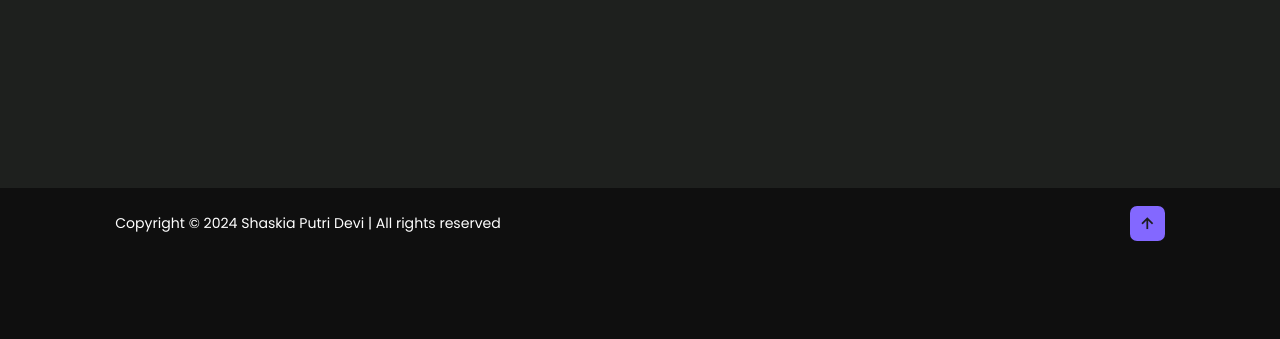
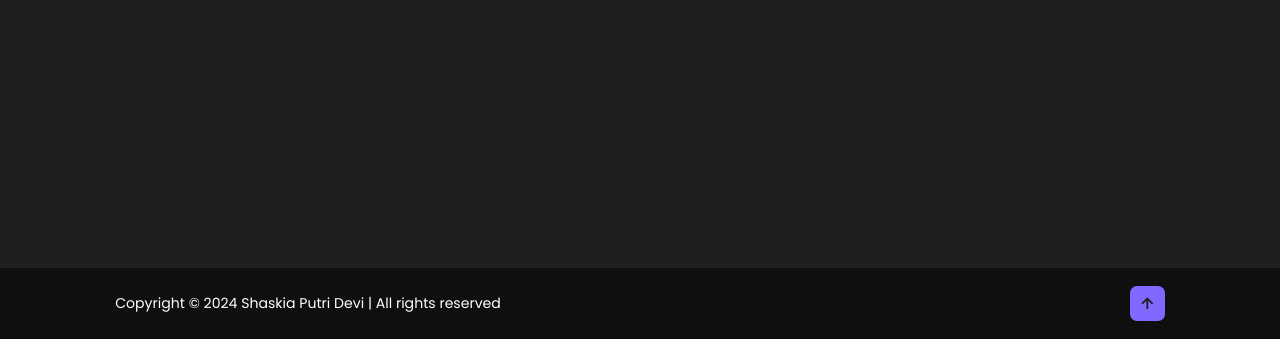
Before and after one commit to syxherr/portofolio, a plain HTML site: page index.html in a window 1280 px wide. Shown: the part 10090-10429 px from the top of the page. Before the commit the page ends 10349 px from the top, so only its background shows below. Drawn offline with nearby package versions, Linux system fonts and the light colour scheme.

Commit message:
Update style.css

```diff
--- a/style.css
+++ b/style.css
@@ -533,7 +533,7 @@ nav{
 
  .contact{
     justify-content: center;
-    min-height: 65vh;
+    min-height: 75vh;
     flex-direction: column;
     background-color: #1E201E;
 }
```
